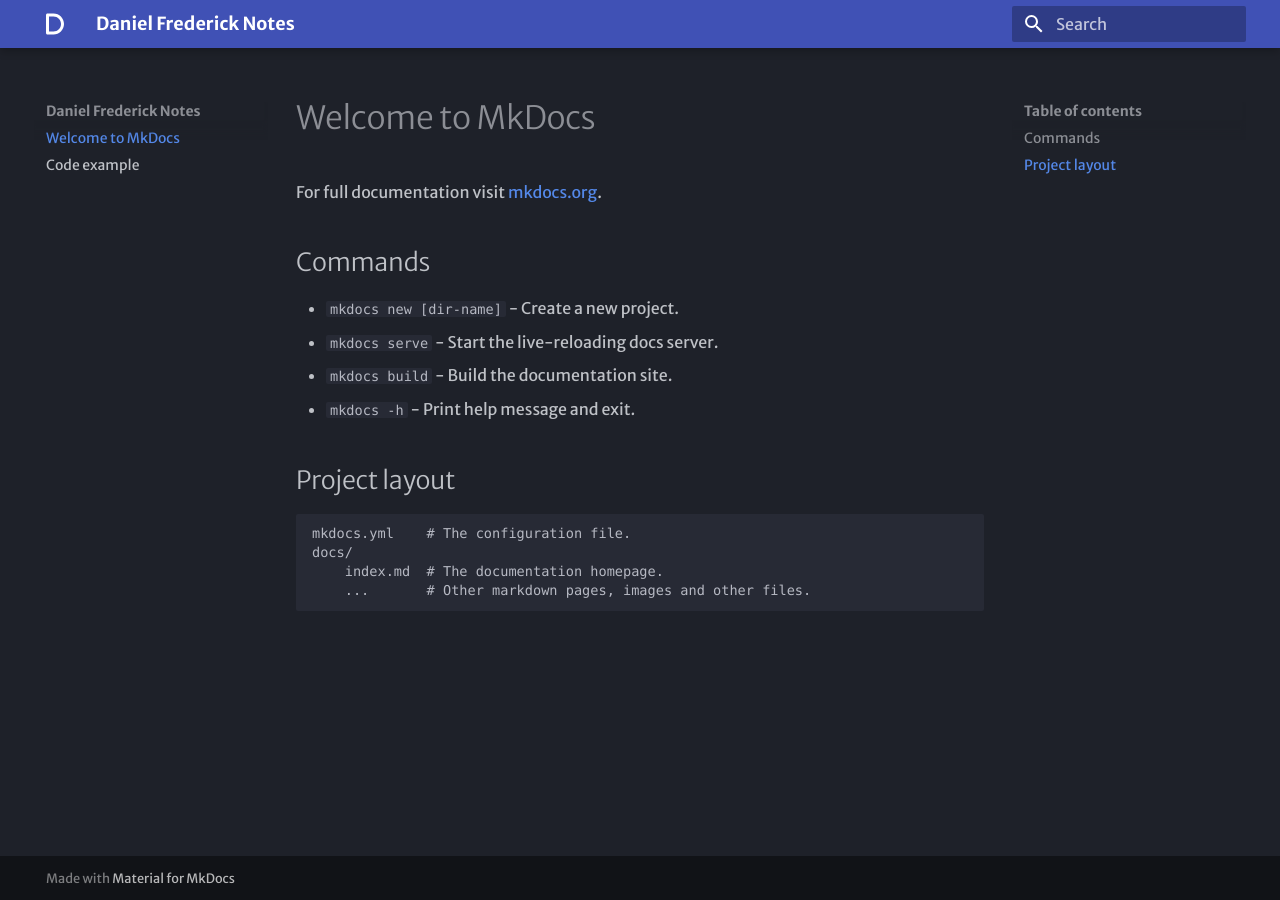
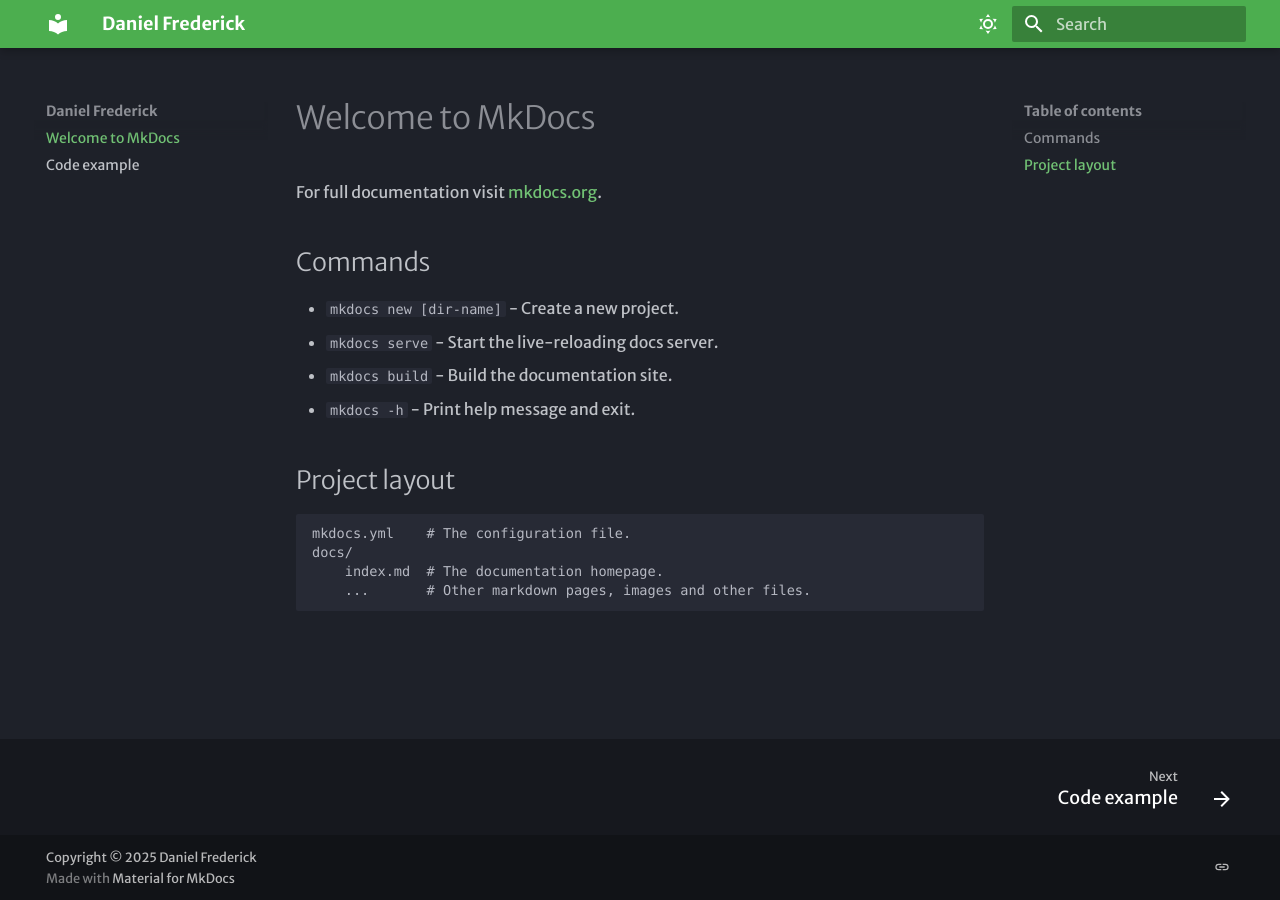
Before and after one commit to Daniel-Frederick/notes, an MkDocs documentation site: the page built from docs/index.md, in a window 1280 px wide. Built offline with MkDocs 1.6.1 and Material for MkDocs 9.7.7, drawn with Linux system fonts in a browser that asks for light colours; some web fonts are replaced.

Commit message:
adding to yml file

```diff
--- a/mkdocs.yml
+++ b/mkdocs.yml
@@ -1,12 +1,53 @@
-site_name: Daniel Frederick Notes
-site_url: https://dansite.com
+site_name: Daniel Frederick
+#site_url: https://sitename.example
 theme:
   name: material
   font:
     text: Merriweather Sans
     code: Red Hat Mono
-  icon:
-    logo: fontawesome/solid/d
-  #favicon: assets/example.ico
+  features:
+    - navigation.footer
   palette:
-    scheme: slate
+    # Dark Mode
+    - scheme: slate
+      toggle:
+        icon: material/weather-sunny
+        name: Dark mode
+      primary: green
+      accent: deep purple
+
+    # Light Mode
+    - scheme: default
+      toggle:
+        icon: material/weather-night
+        name: Light mode
+      primary: blue
+      accent: deep orange
+
+markdown_extensions:
+  - attr_list
+  - pymdownx.emoji:
+      emoji_index: !!python/name:material.extensions.emoji.twemoji
+      emoji_generator: !!python/name:material.extensions.emoji.to_svg
+  - pymdownx.highlight:
+      anchor_linenums: true
+      line_spans: __span
+      pygments_lang_class: true
+  - pymdownx.inlinehilite
+  - pymdownx.snippets
+  - pymdownx.superfences:
+      custom_fences:
+        - name: mermaid
+          class: mermaid
+          format: !!python/name:pymdownx.superfences.fence_code_format
+  - pymdownx.tabbed:
+      alternate_style: true
+  - admonition
+  - pymdownx.details
+
+extra:
+  social:
+    - icon: simple/linkedin
+      link: https://www.linkedin.com/in/danielfrederick2/
+
+copyright: Copyright &copy; 2025 Daniel Frederick
```
Also changed, not shown: 1 other file.
